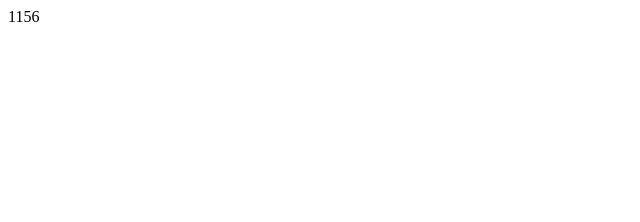
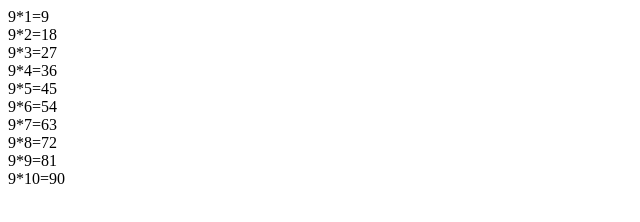
Before and after one commit to fuadhasan199/JavaScript-practice, a plain HTML site: page index.html in a window 1280 px wide. Shown: the whole page, without its empty margins (0-640 px from the left). Drawn offline with Linux system fonts and the light colour scheme.

Commit message:
js multi task complite

```diff
--- /dev/null
+++ b/loops/loop_practice/multi.js
@@ -0,0 +1,6 @@
+
+ let num=9
+
+ for(let i=1;i<=10;i++){
+    document.write(num,"*",i,'=',(num*i),"<br>")
+ }
```
Also changed, not shown: index.html (+1 -1 lines).
